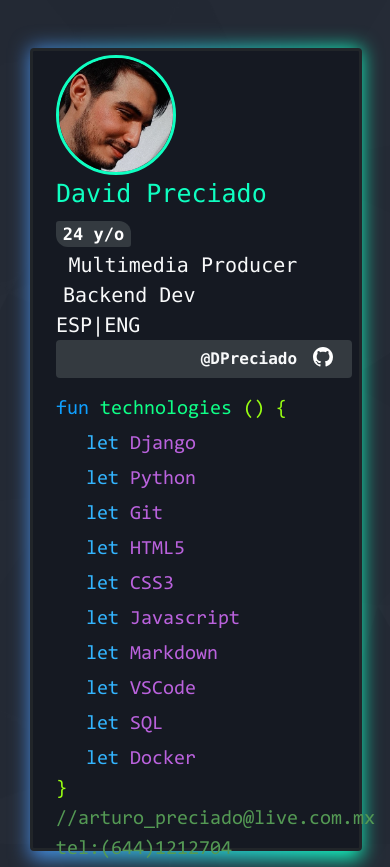
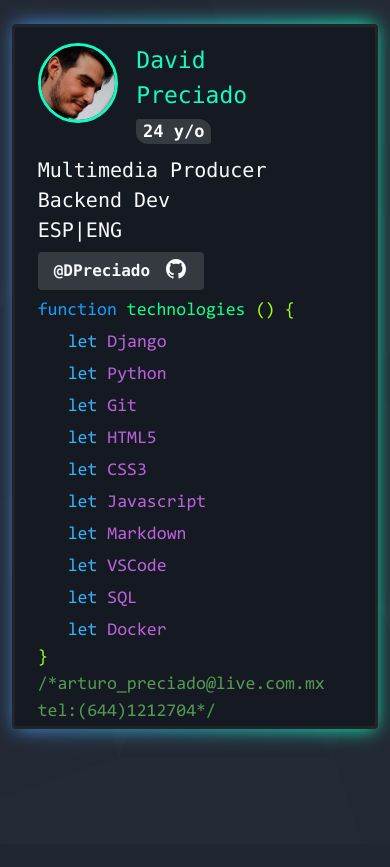
Before and after one commit to DPreciado/David-Card, a plain HTML site: page templates/index.html in a window 390 px wide. After the commit the page ends 844 px from the top, so only its background shows below. Drawn offline with nearby package versions, Linux system fonts and the light colour scheme.

Commit message:
finish creo

```diff
--- a/scripts/script.js
+++ b/scripts/script.js
@@ -13,6 +13,8 @@ function disableMousemove(event) {
 gitUser.addEventListener("mousemove", disableMousemove);
 
 elCont.addEventListener('mousemove', (evt) => {
+    const screenWidth = window.innerWidth || document.documentElement.clientWidth || document.body.clientWidth;
+    if (screenWidth >= 560){
         const { layerX, layerY } = evt;
         const { width, height } = elCont.getBoundingClientRect();
 
@@ -48,6 +50,7 @@ elCont.addEventListener('mousemove', (evt) => {
         elHijos.forEach((elHijo) => {
             elHijo.style.transform = stringChild;
         });
+    }
 })
 elCont.addEventListener('mouseout', (evt) => {
     const isInsideChild = elCont.contains(evt.relatedTarget);
@@ -90,4 +93,22 @@ if (mesActual < mesNacimiento || (mesActual === mesNacimiento && diaActual < dia
 }
 
 const spanEdad = document.getElementById('edad');
+const spanEdadMobile = document.getElementById('edad-mobile');
 spanEdad.textContent = edad + ' y/o';
+spanEdadMobile.textContent = edad + ' y/o';
+
+function adjustTemplateContainer() {
+    var templateContainerPc = document.getElementById("template-container-pc");
+    var templateContainerMobile = document.getElementById("template-container-mobile");
+    var screenWidth = window.innerWidth || document.documentElement.clientWidth || document.body.clientWidth;
+
+    if (screenWidth > 700) {
+        templateContainerPc.style.display = ""; // Mostrar el contenedor si la anchura es mayor de 700px
+        templateContainerMobile.style.display = "none"; // Mostrar el contenedor si la anchura es mayor de 700px
+    } else {
+        templateContainerPc.style.display = "none"; // Mostrar el contenedor si la anchura es mayor de 700px
+        templateContainerMobile.style.display = ""; // Mostrar el contenedor si la anchura es mayor de 700px
+    }
+}
+window.addEventListener("load", adjustTemplateContainer);
+window.addEventListener("resize", adjustTemplateContainer);
--- a/scss/style.scss
+++ b/scss/style.scss
@@ -52,7 +52,7 @@ a{
   font-size: 15px;
 }
 .function-font{
-  font-size: 20px;
+  font-size: 18px;
   color: #0f9fff;
   font-family: 'Consolas';
   span{
@@ -63,7 +63,7 @@ a{
   }
 }
 .function-font-content{
-  font-size: 20px;
+  font-size: 18px;
   color: #33B4FE;
   font-family: 'Consolas';
   span{
@@ -80,12 +80,12 @@ a{
   }
 }
 .function-font-end{
-  font-size: 20px;
+  font-size: 18px;
   color: #98fe12;
   font-family: 'Consolas';
 }
 .comment-block-font{
-  font-size: 20px;
+  font-size: 18px;
   color: #549954;
   font-family: 'Consolas';
 }
@@ -189,27 +189,51 @@ svg path {
   }
 
 }
-
-//medidas de pantalla
-@media (max-width: 768px) {
-  #card-container #card {
-    height: 99%;
-    width: 85vw;
-  }
-  #card-container {
-    height: 99%;
-    width: 85vw;
-  }
-  #telefono {
-    float:none;
-  }
-}
 .rounded-circle {
   width: 120px;
   height: 120px;
   border-style: solid;
   animation: ColorChanger 10s ease infinite !important;
 }
+//medidas de pantalla
+@media (max-width: 1000px) {
+  #card-container #card {
+    margin-left: -2.5%;
+    height: 100%;
+    width: 94vw;
+  }
+  #card-container {
+    margin-left: -2.8%;
+    height: 100%;
+    width: 94vw;
+    @include backlight(10px, 0px, 10px, #0fffc1, #7e0fff, 10s);
+  }
+  #telefono {
+    float:none;
+  }
+  #git-user {
+    float:none;
+    margin-left: 10px;
+  }
+  #git-container {
+    margin-top: 2vw;
+    margin-right: 42vw;
+  }
+  .m-l1{
+    margin-left: 0px;
+  }
+  .m-l2{
+    margin-left: 0px;
+  }
+  .rounded-circle {
+    width: 80px;
+    height: 80px;
+  }
+  .name-font{
+    font-size: 23px;
+  }
+}
+
 .tel{
   float: right;
 }
--- a/templates/index.html
+++ b/templates/index.html
@@ -12,14 +12,15 @@
 </head>
 
 <body>
-  <div id="background" class="container mt-5">
+  <div id="background" class="container mt-4">
     <div class="row mt-lg-5">
       <div class="col-12 mt-lg-5">
         <div class="mx-lg-auto mx-md-auto mx-sm-auto mt-lg-5 col" id="card-container">
           <div class="mx-lg-auto mx-md-auto mx-sm-auto mt-lg-5 rounded" id="card">
-            <div class="container ml-2 mt-lg-4">
-              <div class="row">
-                <div id="include-img" class="col-2 mt-1">
+            <div class="container ml-2 mt-lg-4 mt-sm-5">
+              <!-- template pc -->
+              <div id="template-container-pc" class="row">
+                <div id="include-img" class="col-lg-2 col-sm-12 mt-lg-1 mt-3">
                   <img id="parallax-img" class="rounded-circle" src="../assets/imgs/yo.jpg" alt="">
                 </div>
                 <div class="col-lg-6 col-md-8 ml-lg-0 ml-md-5">
@@ -29,7 +30,7 @@
                   <div class="text-monospace text-light info-font">ESP|ENG</div>
                 </div>
                 <div class="col-lg-3 col-md-5 ml-lg-0 ml-md-5 mt-md-3">
-                  <div class="d-flex justify-content-end badge badge-dark">
+                  <div id="git-container" class="d-flex justify-content-end badge badge-dark">
                     <a class="text-monospace text-light git-font mr-2" id="git-user" href="https://github.com/DPreciado" target="_blank">@DPreciado
                       <span>
                         <svg height="32" aria-hidden="true" viewBox="0 0 16 16" version="1.1" width="32" data-view-component="true" class="pb-2 pt-1">
@@ -40,10 +41,37 @@
                   </div>
                 </div>
               </div>
-              <div class="row mt-3">
+              <!-- template mobil -->
+              <div id="template-container-mobile" class="row" style="display: none;">
+                <div id="include-img" class="row col-lg-2 col-sm-12 mt-lg-1 mt-3">
+                  <div class="col-3">
+                    <img id="parallax-img" class="rounded-circle" src="../assets/imgs/yo.jpg" alt="">
+                  </div>
+                  <div class="col-8 ml-3">
+                    <div class="text-monospace name-font" id="titulo">David Preciado <span id="edad-mobile" class="badge badge-dark"></span></div>
+                  </div>
+                </div>
+                <div class="col-lg-6 col-md-8 ml-lg-0 ml-md-5 mt-2">
+                  <div class="text-monospace text-light m-l2 info-font">Multimedia Producer</div>
+                  <div class="text-monospace text-light m-l1 info-font">Backend Dev</div>
+                  <div class="text-monospace text-light info-font">ESP|ENG</div>
+                </div>
+                <div class="col-lg-3 col-md-5 ml-lg-0 ml-md-5 mt-md-3">
+                  <div id="git-container" class="d-flex justify-content-end badge badge-dark">
+                    <a class="text-monospace text-light git-font mr-2" id="git-user" href="https://github.com/DPreciado" target="_blank">@DPreciado
+                      <span>
+                        <svg height="32" aria-hidden="true" viewBox="0 0 16 16" version="1.1" width="32" data-view-component="true" class="pb-2 pt-1">
+                          <path d="M8 0c4.42 0 8 3.58 8 8a8.013 8.013 0 0 1-5.45 7.59c-.4.08-.55-.17-.55-.38 0-.27.01-1.13.01-2.2 0-.75-.25-1.23-.54-1.48 1.78-.2 3.65-.88 3.65-3.95 0-.88-.31-1.59-.82-2.15.08-.2.36-1.02-.08-2.12 0 0-.67-.22-2.2.82-.64-.18-1.32-.27-2-.27-.68 0-1.36.09-2 .27-1.53-1.03-2.2-.82-2.2-.82-.44 1.1-.16 1.92-.08 2.12-.51.56-.82 1.28-.82 2.15 0 3.06 1.86 3.75 3.64 3.95-.23.2-.44.55-.51 1.07-.46.21-1.61.55-2.33-.66-.15-.24-.6-.83-1.23-.82-.67.01-.27.38.01.53.34.19.73.9.82 1.13.16.45.68 1.31 2.69.94 0 .67.01 1.3.01 1.49 0 .21-.15.45-.55.38A7.995 7.995 0 0 1 0 8c0-4.42 3.58-8 8-8Z"></path>
+                        </svg>
+                      </span>
+                    </a>
+                  </div>
+                </div>
+              </div>
+              <div class="row mt-lg-4 mt-2">
                 <div class="col-12 row">
                   <div class="col-12">
-                    <div class=" function-font">fun <span>technologies <span>() {</span></span></div>
+                    <div class=" function-font">function <span>technologies <span>() {</span></span></div>
                   </div>
                   <div class="col-lg-5">
                     <div class="list-custom function-font-content list-font">let <span>Django</span></div>
@@ -60,7 +88,7 @@
                     <div class="list-custom function-font-content list-font">let <span>Docker</span></div>
                   </div>
                   <div class="col-12">
-                    <div class="function-font-end">}<span class="comment-block-font"> //arturo_preciado@live.com.mx <span id="telefono" class="tel">tel:<span>(644)1212704</span></span></span></div>
+                    <div class="function-font-end">}<span class="comment-block-font"> /*arturo_preciado@live.com.mx <span id="telefono" class="tel">tel:<span>(644)1212704*/</span></span></span></div>
                   </div>
                 </div>
               </div>
```
Also changed, not shown: scss/style.css, 1 other file. Lines whose indentation alone changed are shown as unchanged.
